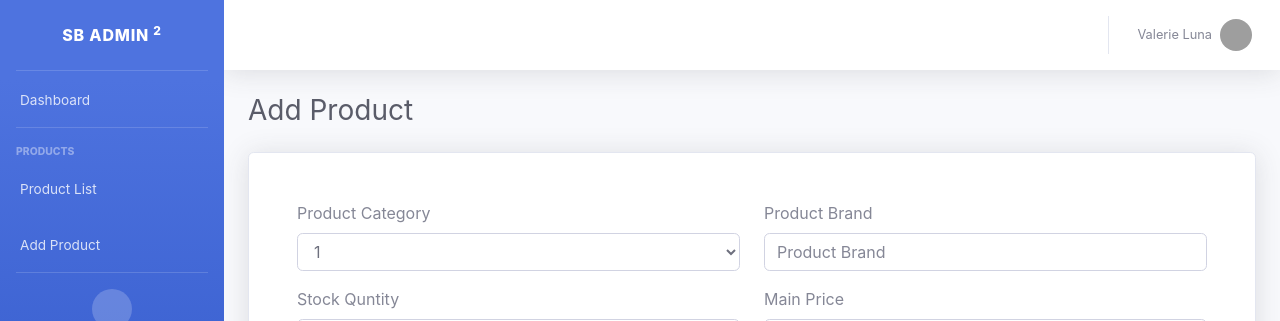
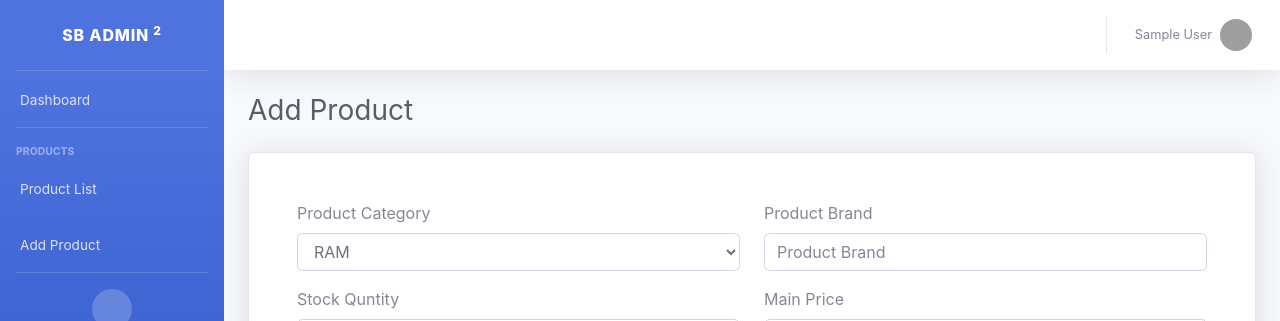
Before and after one commit to Mahin24/MushfiqurRahman_SE_JAVA_JS_1, a React (Create React App) app: page /admin/add-product in a window 1280 px wide. Shown: the top 321 px of the page. Built offline with nearby package versions, Linux system fonts and the light colour scheme; sample sign-in values are in the browser's storage; grey boxes are pictures that could not be loaded.

Commit message:
Navbar name set

```diff
--- a/src/components/common/Navbar.js
+++ b/src/components/common/Navbar.js
@@ -1,7 +1,7 @@
 import React, {Fragment} from 'react';
 
 function Navbar() {
-
+    const myProfile = JSON.parse(localStorage.getItem('myProfile'));
     const logout = () => {
         localStorage.removeItem("myProfile");
         setTimeout(() => {
@@ -10,6 +10,7 @@ function Navbar() {
     };
 
     return (
+
         <Fragment>
         <nav className="navbar navbar-expand navbar-light bg-white topbar mb-4 static-top shadow">
             <ul class="navbar-nav ml-auto">
@@ -23,7 +24,7 @@ function Navbar() {
                 {/* <!-- Nav Item - User Information --> */}
             <li className="nav-item dropdown no-arrow">
                 <a className="nav-link dropdown-toggle" href="#" id="userDropdown"  role="button" data-toggle="dropdown" aria-haspopup="true" aria-expanded="false">
-                    <span className="mr-2 d-none d-lg-inline text-gray-600 small">Valerie Luna</span>
+    <span className="mr-2 d-none d-lg-inline text-gray-600 small">{myProfile.firstName +" " + myProfile.lastName}</span>
                     <img className="img-profile rounded-circle" src="https://source.unsplash.com/QAB-WJcbgJk/60x60" />
                 </a>
             {/* <!-- Dropdown - User Information --> */}
--- a/src/components/common/ProductForm.js
+++ b/src/components/common/ProductForm.js
@@ -21,9 +21,9 @@ function productForm(props) {
                         <div class="form-group">
                             <label htmlFor="exampleFormControlSelect1" >Product Category</label>
                             <select class="form-control" name="product_category" onChange={chnageDetails}>
-                                <option value="1">1</option>
-                                <option value="2">2</option>
-                                <option value="3">3</option>
+                                <option value="1">RAM</option>
+                                <option value="2">MOTHERBOARD</option>
+                                <option value="3">GRAPHICS CARD</option>
                             </select>
                         </div>
                     </div>
```
